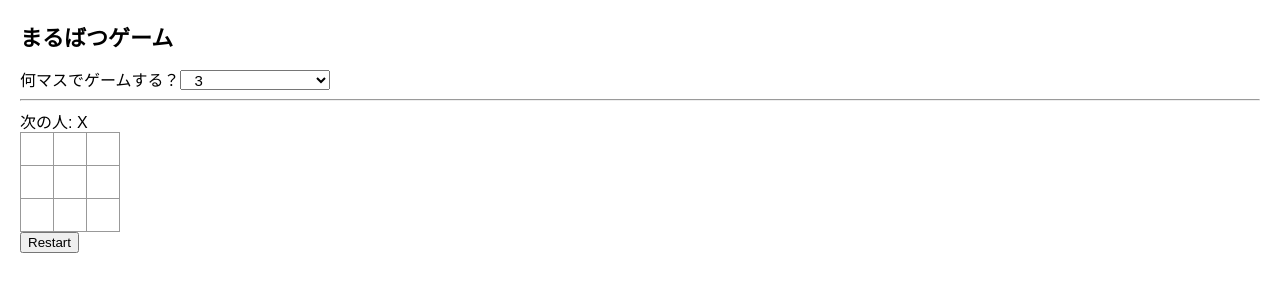
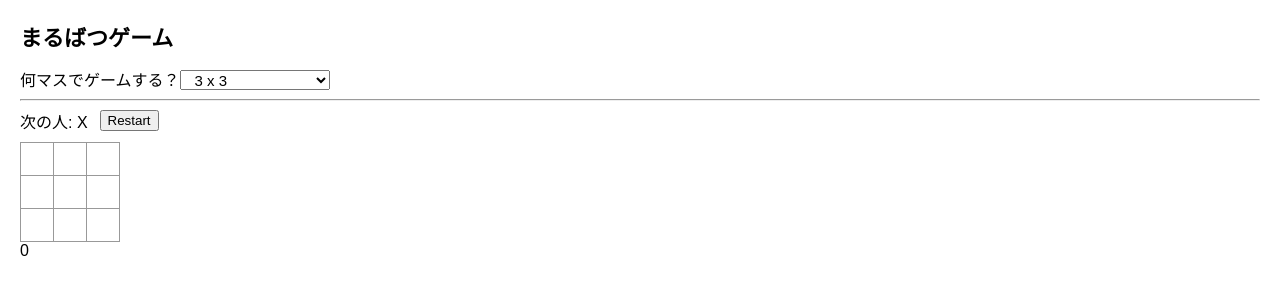
Before and after one commit to takebayashi-sub/learning, a React (Vite) app: page / in a window 1280 px wide. Shown: the top 300 px of the page. Built offline with nearby package versions, Linux system fonts and the light colour scheme.

Commit message:
コンポーネントを呼ぶのではなくApp内に処理を移動

```diff
--- a/src/App.tsx
+++ b/src/App.tsx
@@ -1,20 +1,13 @@
-import styles from'./app.module.scss';
-import {useState} from "react";
+import styles from './app.module.scss';
+import React, {useState} from "react";
 
-type NumberProps = {
-  min: number;
-  max: number;
-};
-
-function App() {
-  return (
-    <Myapp2 />
-  )
-}
-
-function Myapp2() {
+export default function App() {
+    const min = 3;
+    const max = 9;
     const [xIsNext, setXIsNext] = useState(true);
     const [squares, setSquares] = useState(Array(9).fill(null));
+    const [gridSize, setGridSize] = useState(0);
+
     console.log('1');
 
     function handleClick(i: number) {
@@ -35,37 +28,55 @@ function Myapp2() {
         console.log('3');
         console.log('4');
     }
+
     console.log('6');
 
     const player = calculateWinner(squares) ? `勝者: ${calculateWinner(squares)}` : `次の人: ${xIsNext ? 'X' : 'O'}`;
 
+    function handleSizeChange(event: React.ChangeEvent<HTMLSelectElement>) {
+        const newSize = Number(event.target.value);
+        setGridSize(newSize);
+    }
+
     return (
         <>
             <h1>まるばつゲーム</h1>
-      <div>何マスでゲームする？<NumberSelect min={3} max={9} /></div>
-      <hr />
-      <div className={styles.player}>{player}</div>
+            <div>何マスでゲームする？
+                <select className={styles.number}
+                        value={gridSize}
+                        onChange={handleSizeChange}
+                >
+                    {[...Array(max - min + 1)].map((_, i) => (
+                        <option key={i} value={i + min}>
+                            {i + min} x {i + min}
+                        </option>
+                    ))}
+                </select>
+            </div>
+            <hr/>
+            <div className={styles.player}>{player}
+                <button onClick={handleRestart}>Restart</button>
+            </div>
             <div className={styles.boardRow}>
                 {/* 忘れそうなのでメモ。
         onSquareClick={handleClick(0)}  -->これだと、クリックされた時ではなく今この瞬間に実行される
         onSquareClick={() => handleClick(0)}  -->これは、クリックしたタイミングで実行してねという関数を渡している*/}
-        <Square value={squares[0]} onSquareClick={() => handleClick(0)} />
-        <Square value={squares[1]} onSquareClick={() => handleClick(1)} />
-        <Square value={squares[2]} onSquareClick={() => handleClick(2)} />
+                <Square value={squares[0]} onSquareClick={() => handleClick(0)}/>
+                <Square value={squares[1]} onSquareClick={() => handleClick(1)}/>
+                <Square value={squares[2]} onSquareClick={() => handleClick(2)}/>
             </div>
             <div className={styles.boardRow}>
-        <Square value={squares[3]} onSquareClick={() => handleClick(3)} />
-        <Square value={squares[4]} onSquareClick={() => handleClick(4)} />
-        <Square value={squares[5]} onSquareClick={() => handleClick(5)} />
+                <Square value={squares[3]} onSquareClick={() => handleClick(3)}/>
+                <Square value={squares[4]} onSquareClick={() => handleClick(4)}/>
+                <Square value={squares[5]} onSquareClick={() => handleClick(5)}/>
             </div>
             <div className={styles.boardRow}>
-        <Square value={squares[6]} onSquareClick={() => handleClick(6)} />
-        <Square value={squares[7]} onSquareClick={() => handleClick(7)} />
-        <Square value={squares[8]} onSquareClick={() => handleClick(8)} />
+                <Square value={squares[6]} onSquareClick={() => handleClick(6)}/>
+                <Square value={squares[7]} onSquareClick={() => handleClick(7)}/>
+                <Square value={squares[8]} onSquareClick={() => handleClick(8)}/>
             </div>
-      <div>
-        <button onClick={handleRestart}>Restart</button>
-      </div>
+
+            <CreateBoard size={gridSize}/>
         </>
     );
 
@@ -81,7 +92,7 @@ type SquareProps = {
     onSquareClick: () => void;
 };
 
-function Square({ value, onSquareClick }: SquareProps) {
+function Square({value, onSquareClick}: SquareProps) {
     // const [value, setValue] = useState<string | null>(null);
     console.log('5');
     /*
@@ -118,22 +129,10 @@ function calculateWinner(squares: (string | null)[]): string | null {
     return null;
 }
 
-export default App;
-
-function NumberSelect({min, max}: NumberProps) {
-  const [value, setValue] = useState<number>(min);
+function CreateBoard({size}: { size: number }) {
     return (
-      <select className={styles.number}
-      value={value}
-      onChange={(e) =>
-        setValue(Number(e.currentTarget.value))
+        <div>
+            {size}
+        </div>
+    )
 }
-      >
-        {[...Array(max - min + 1)].map((_, i) => (
-          <option key={i} value={i + min}>
-            {i + min}
-          </option>
-        ))}
-      </select>
-  );
-}
--- a/src/app.module.scss
+++ b/src/app.module.scss
@@ -95,3 +95,10 @@ body {
   padding: 0 10px;
   font-size: 15px;
 }
+
+.player {
+  display: flex;
+  align-items: center;
+  gap: 12px;
+  margin-bottom: 10px;
+}
```
Lines whose indentation alone changed are shown as unchanged.
